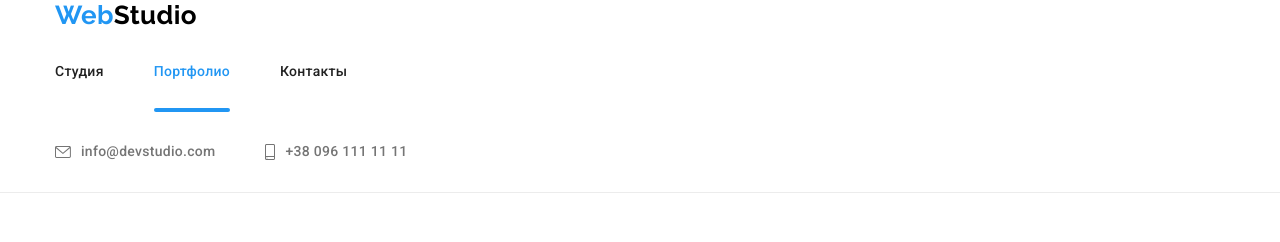
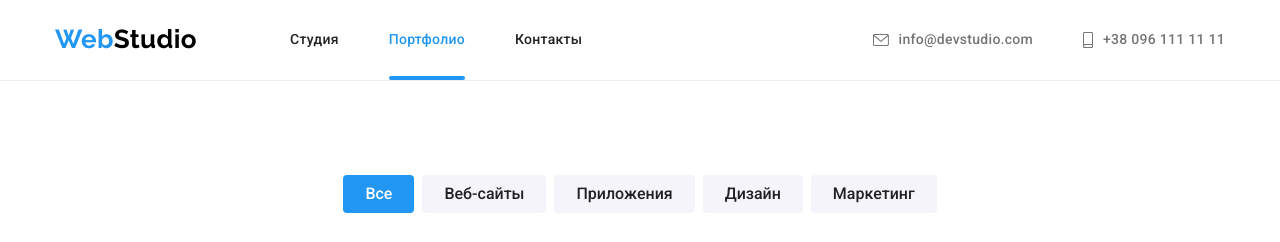
Before and after one commit to ms-anastasia/goit-markup-hw-07, a plain HTML site: page portfolio.html in a window 1280 px wide. Shown: the top 242 px of the page. Drawn offline with nearby package versions, Linux system fonts and the light colour scheme.

Commit message:
Update portfolio.html

```diff
--- a/portfolio.html
+++ b/portfolio.html
@@ -18,12 +18,12 @@
   <body>
     <!--Шапка сайта-->
     <header class="header-portfolio">
-      <div class="container container__flex">
+      <div class="container container--flex">
         <a href="./index.html" class="logo logo--black"
           ><span class="logo--accent">Web</span>Studio</a
         >
         <nav>
-          <ul class="navigation">
+          <ul class="navigation navigation--header">
             <li class="item navigation__item">
               <a href="./index.html" class="navigation__link"> Студия </a>
             </li>
@@ -36,7 +36,7 @@
           </ul>
         </nav>
         <!-- Контакты -->
-        <ul class="header-contacts">
+        <ul class="header-contacts header-contacts--right">
           <li class="item header-contacts__item">
             <a href="mailto:info@devstudio.com" class="header-contacts__link"
               ><svg class="header-contacts__icon" width="16px" height="12px">
```
